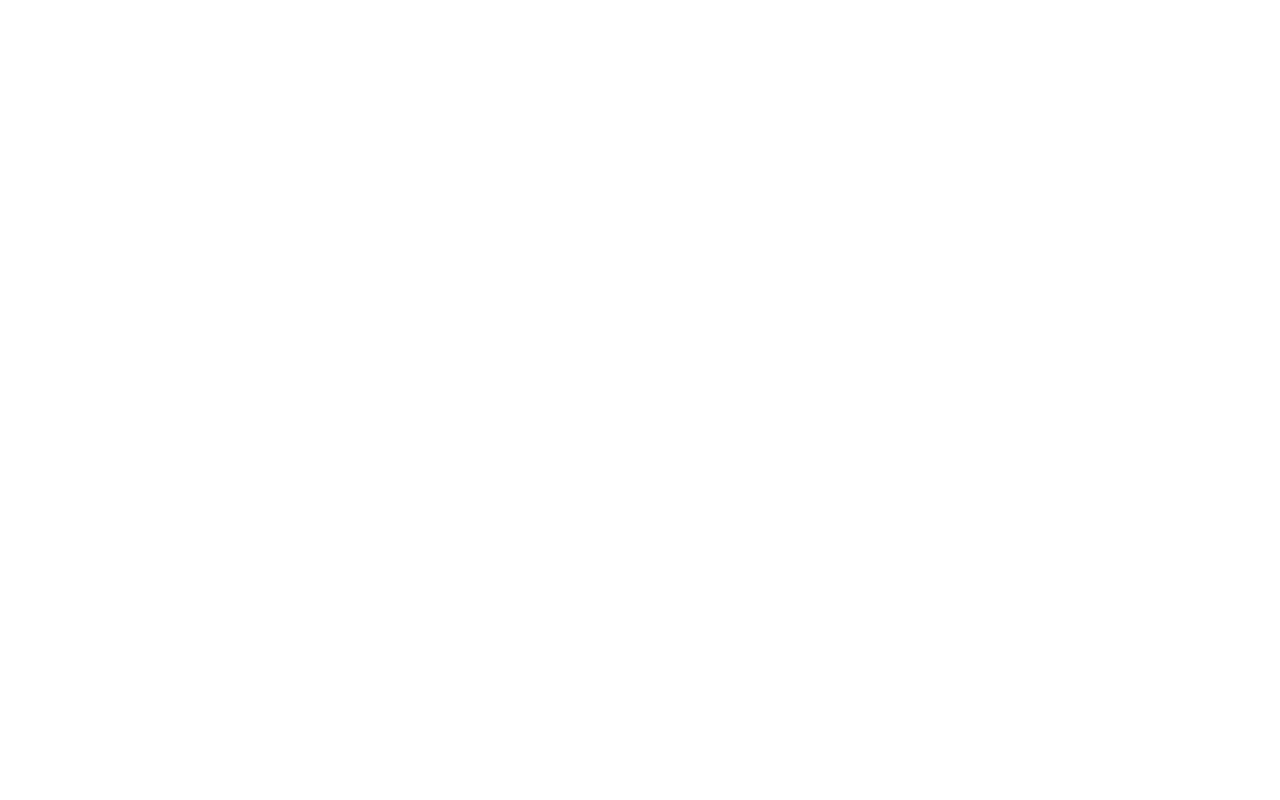
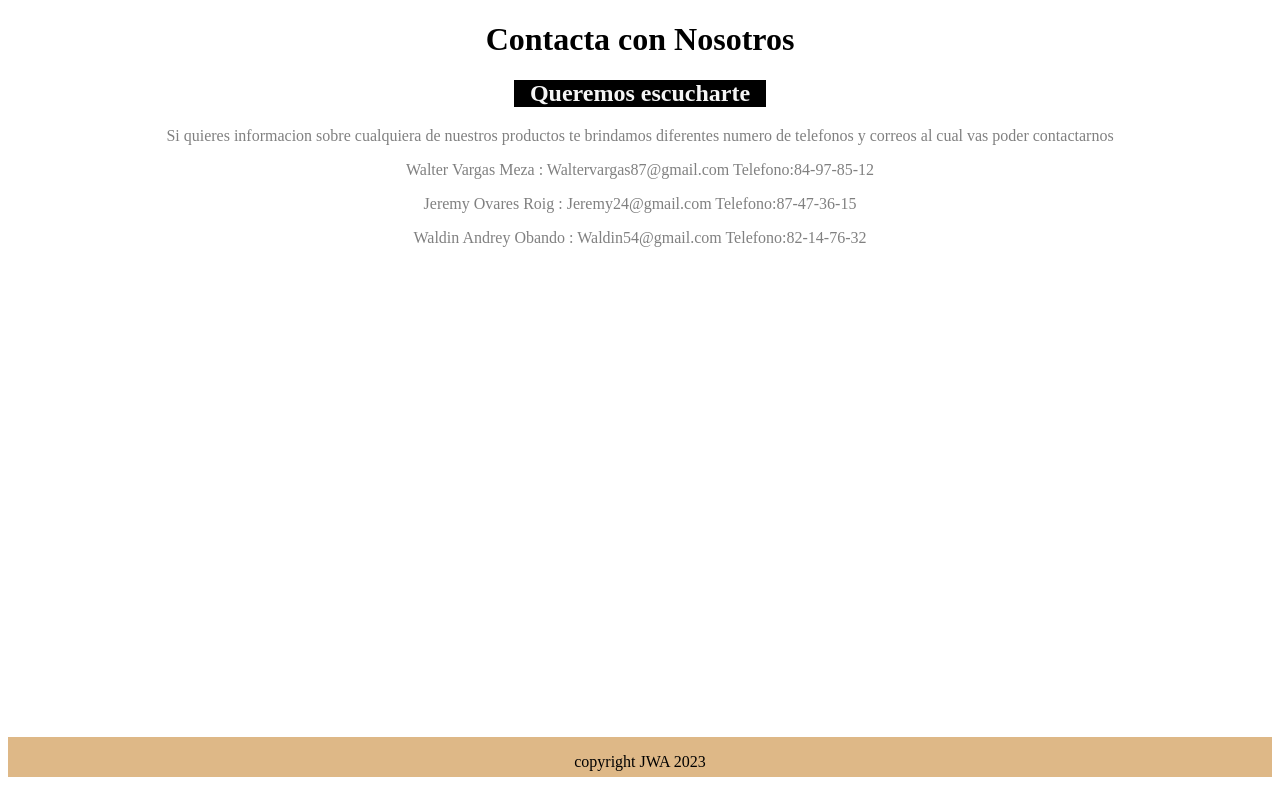
Before and after one commit to jeovaro/quiz-JWA, a plain HTML site: page contactos.html in a window 1280 px wide. Drawn offline with Linux system fonts and the light colour scheme.

Commit message:
Modificaciones contactos

```diff
--- a/contactos.html
+++ b/contactos.html
@@ -0,0 +1,56 @@
+<!DOCTYPE html>
+<html lang="en">
+<head>
+    <meta charset="UTF-8">
+    <meta http-equiv="X-UA-Compatible" content="IE=edge">
+    <meta name="viewport" content="width=device-width, initial-scale=1.0">
+    <title>Contactos</title>
+    <link rel="stylesheet" href="css/estilos.css">
+
+
+</head>
+
+<h1>Contacta con Nosotros</h1>
+
+
+<body>
+
+<div class="headerContactos">
+    <h2>Queremos escucharte</h2>
+</div>
+
+<div class="contactosbody">
+  <p>
+Si quieres informacion sobre cualquiera de nuestros productos te brindamos diferentes numero de
+telefonos y correos al cual vas poder contactarnos
+  </p>
+  <p>
+    Walter Vargas Meza :
+     Waltervargas87@gmail.com
+    Telefono:84-97-85-12
+  </p>
+  <p>
+    Jeremy Ovares Roig :
+     Jeremy24@gmail.com
+    Telefono:87-47-36-15
+  </p>
+  <p>
+    Waldin Andrey Obando :
+     Waldin54@gmail.com
+    Telefono:82-14-76-32
+  </p>
+
+</div>
+
+
+
+<div class="contactosfooter">
+    <p>copyright JWA 2023</p>
+</div>
+
+
+
+</body>
+
+
+</html>
--- a/css/estilos.css
+++ b/css/estilos.css
@@ -46,3 +46,29 @@ height: 40px;
     height: 300px;
 
 }
+.headerContactos{
+
+color: whitesmoke;
+background-color: black;
+margin-left: 40%;
+margin-right: 40%;
+
+
+}
+.contactosfooter{
+
+
+    background-color: burlywood;
+    width: 100%;
+    float: left;
+    height: 40px;
+
+}
+
+
+.contactosbody{
+
+        height: 610px;
+        color: grey;
+
+}
```
Also changed, not shown: main.html (+0 -4 lines).
